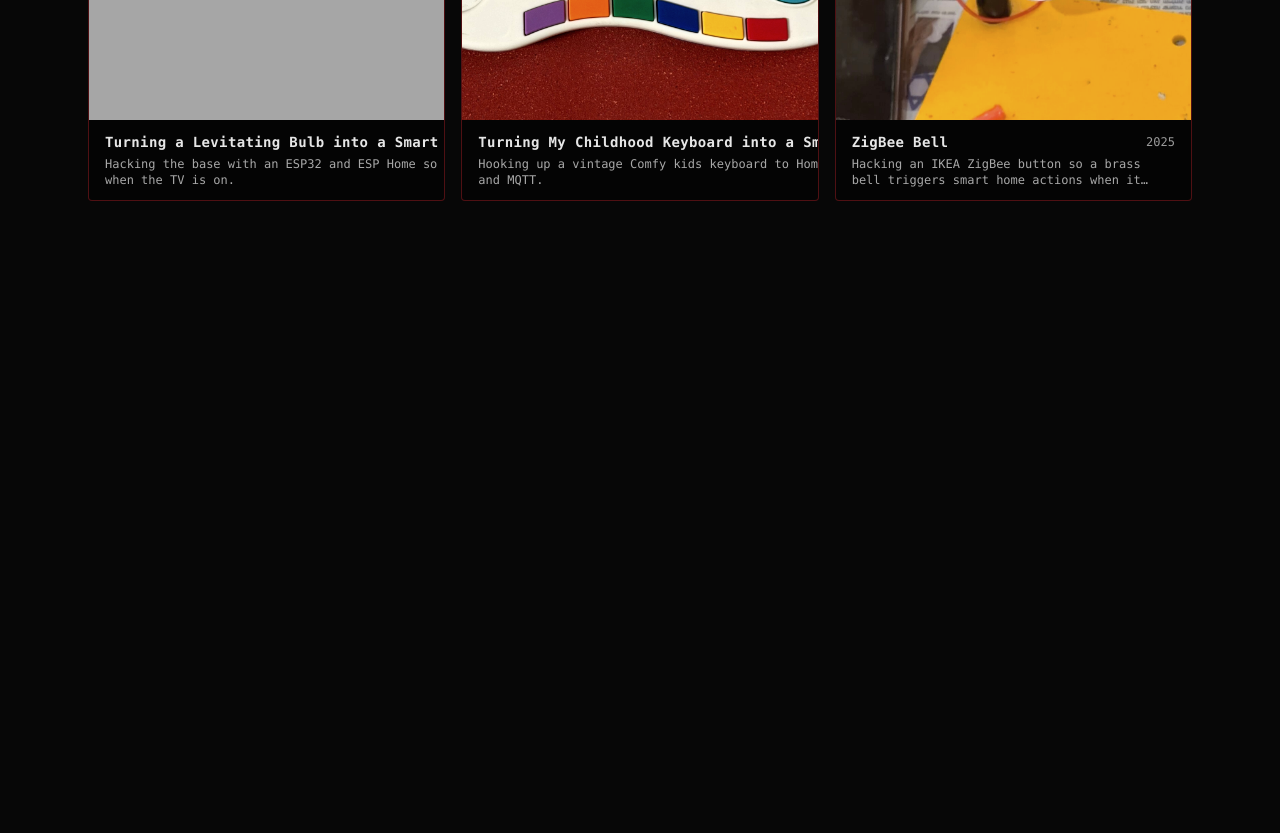
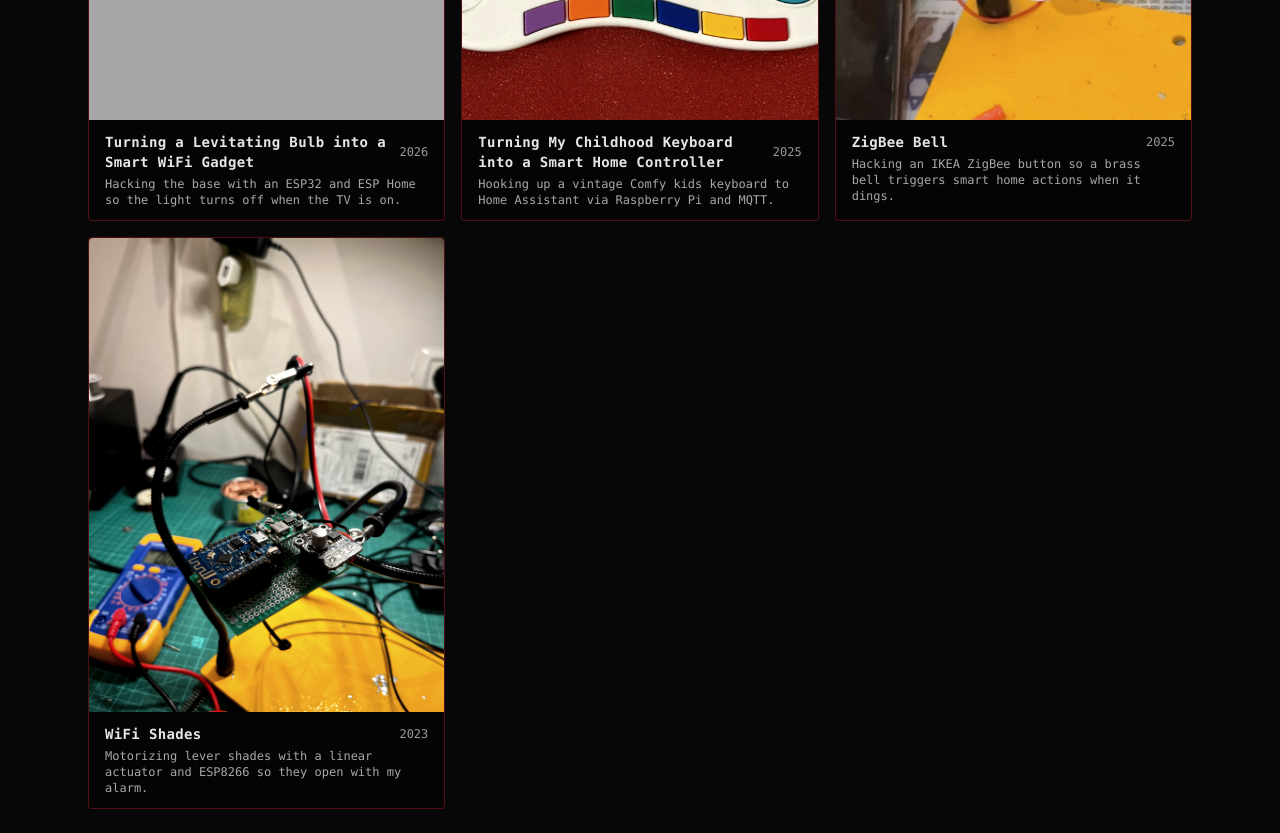
Before and after one commit to shaulbarlev/sbl-projects, a React (Vite) app: page / in a window 1280 px wide. Shown: the part 620-1453 px from the top of the page. Before the commit the page ends 845 px from the top, so only its background shows below. Built offline with nearby package versions, Linux system fonts and the light colour scheme; grey boxes are pictures that could not be loaded; a web font is replaced by a local one.

Commit message:
Refactor project media handling in ProjectModal to support multiple videos; update Project type to accommodate an array of video assets and add new 'WiFi Shades' project with detailed description and media.

```diff
--- a/src/App.tsx
+++ b/src/App.tsx
@@ -219,14 +219,17 @@ function ProjectModal({
           <div className="h-[calc(100%-52px)] min-w-0 overflow-x-hidden overflow-y-auto px-4 py-4 sm:px-5 sm:py-5">
             <div className="grid min-w-0 gap-5 lg:grid-cols-[1.2fr_0.8fr]">
               <section className="min-w-0 space-y-4">
-                {project.video ? (
-                  <div className="overflow-hidden rounded border border-red-500/40 bg-black/40">
-                    {project.video.kind === 'embed' ? (
+                {project.videos?.map((v) => (
+                  <div
+                    key={v.src}
+                    className="overflow-hidden rounded border border-red-500/40 bg-black/40"
+                  >
+                    {v.kind === 'embed' ? (
                       <div className="aspect-video w-full">
                         <iframe
                           className="h-full w-full"
-                          src={project.video.src}
-                          title={project.video.title ?? `${project.title} video`}
+                          src={v.src}
+                          title={v.title ?? `${project.title} video`}
                           allow="accelerometer; autoplay; clipboard-write; encrypted-media; gyroscope; picture-in-picture; web-share"
                           referrerPolicy="strict-origin-when-cross-origin"
                           allowFullScreen
@@ -238,15 +241,11 @@ function ProjectModal({
                         controls
                         preload="metadata"
                       >
-                        <source src={project.video.src} />
+                        <source src={v.src} />
                       </video>
                     )}
                   </div>
-                ) : (
-                  <div className="rounded border border-red-500/30 bg-black/30 p-4 text-sm text-white/70">
-                    No video yet.
-                  </div>
-                )}
+                ))}
 
                 {project.images?.length ? (
                   <ProjectGallery
@@ -408,7 +407,7 @@ function App() {
               </div>
               <div className="min-h-0 shrink-0 px-4 py-3">
                 <div className="flex items-center justify-between gap-3">
-                  <div className="truncate text-sm font-semibold tracking-wide text-white/90">
+                  <div className="min-w-0 break-words text-sm font-semibold tracking-wide text-white/90">
                     {p.title}
                   </div>
                   {p.year ? (
@@ -418,7 +417,7 @@ function App() {
                   ) : null}
                 </div>
                 {p.subtitle ? (
-                  <div className="mt-1 line-clamp-2 text-xs text-white/65">
+                  <div className="mt-1 break-words text-xs text-white/65">
                     {p.subtitle}
                   </div>
                 ) : (
--- a/src/projects.ts
+++ b/src/projects.ts
@@ -7,11 +7,11 @@ export type Project = {
   /** Thumbnail image shown in the grid */
   thumbnail: { src: string; alt: string }
   /**
-   * Video URL for the detail view.
-   * - Prefer YouTube/Vimeo embed URLs.
-   * - Or a local mp4 under /public (e.g. "/videos/demo.mp4").
+   * Videos for the detail view (any number).
+   * - Prefer YouTube/Vimeo embed URLs (kind: 'embed').
+   * - Or local files under /public (kind: 'file', e.g. mp4).
    */
-  video?: { kind: 'embed' | 'file'; src: string; title?: string }
+  videos?: Array<{ kind: 'embed' | 'file'; src: string; title?: string }>
   /** Additional images for the detail view */
   images?: Array<{ src: string; alt: string }>
   /** Long-form description (supports simple line breaks) */
@@ -30,11 +30,9 @@ export const PROJECTS: Project[] = [
       src: '/bulb/IMG_8898.jpg',
       alt: 'Levitating bulb project',
     },
-    video: {
-      kind: 'file',
-      src: '/bulb/3BAAFDA7-5638-4767-AB94-CEA05092F11D.mp4',
-      title: 'Levitating bulb smart WiFi gadget',
-    },
+    videos: [
+      { kind: 'file', src: '/bulb/3BAAFDA7-5638-4767-AB94-CEA05092F11D.mp4', title: 'Levitating bulb smart WiFi gadget' },
+    ],
     images: [
       { src: '/bulb/IMG_8898.jpg', alt: 'Levitating bulb' },
       { src: '/bulb/IMG_6163.jpg', alt: 'Bulb base and wiring' },
@@ -81,11 +79,9 @@ I'm thinking about making the capacitive touch button usable again by routing it
       src: '/comfy/IMG_6170.jpg',
       alt: 'Comfy keyboard',
     },
-    video: {
-      kind: 'file',
-      src: '/comfy/IMG_9080.MOV',
-      title: 'Comfy keyboard smart home controller',
-    },
+    videos: [
+      { kind: 'file', src: '/comfy/IMG_9080.MOV', title: 'Comfy keyboard smart home controller' },
+    ],
     images: [{ src: '/comfy/IMG_6170.jpg', alt: 'Comfy keyboard' }],
     description:
       `## The Idea
@@ -129,11 +125,9 @@ I coded it up in Python and made a small proof of concept, and you can see it in
       src: '/bell/Screenshot%202026-03-08%20at%200.53.02.jpg',
       alt: 'ZigBee bell',
     },
-    video: {
-      kind: 'file',
-      src: '/bell/IMG_4696.MOV',
-      title: 'ZigBee bell',
-    },
+    videos: [
+      { kind: 'file', src: '/bell/IMG_4696.MOV', title: 'ZigBee bell' },
+    ],
     images: [
       { src: '/bell/Screenshot%202026-03-08%20at%200.53.02.jpg', alt: 'ZigBee bell' },
     ],
@@ -150,4 +144,33 @@ Because the bell is made from brass, it is conductive enough, and it just worked
 
 The only problem was that the bell became a sort of antenna and was way too sensitive, so just waving my hands around it triggered the button too, which was a problem that I still need to address using a pull-down resistor, probably.`,
   },
+  {
+    id: 'wifi-shades',
+    title: 'WiFi Shades',
+    subtitle: 'Motorizing lever shades with a linear actuator and ESP8266 so they open with my alarm.',
+    year: '2023',
+    tags: ['esp8266', 'home-automation', 'diy', '3d-printing'],
+    thumbnail: {
+      src: '/electric%20shades/IMG_7392.jpg',
+      alt: 'WiFi motorized shades',
+    },
+    videos: [
+      { kind: 'file', src: '/electric%20shades/AE817EB0-346B-44F5-B551-508E4ABA1E91.mp4', title: 'WiFi shades' },
+      { kind: 'file', src: '/electric%20shades/IMG_7032.mp4', title: 'WiFi shades' },
+    ],
+    images: [
+      { src: '/electric%20shades/IMG_7392.jpg', alt: 'WiFi shades' },
+      { src: '/electric%20shades/IMG_9192.jpg', alt: 'Shades detail' },
+    ],
+    description:
+      `I used to live in a room which had lever shades, and I wanted them to open automatically with my alarm. The first step was to find a way to motorize them. I found a small linear actuator that had enough range and was small enough to fit inside the aluminum casing of the window.
+
+## Hardware
+
+With a bit of help from my dad, we drilled a hole into the lever of the shade. I also 3D-printed a small part to help fit the lever into the tip of the linear actuator.
+
+## Electronics
+
+In terms of electronics, it was pretty straightforward: I used a buck converter, an H-bridge to control the actuator's direction, and an ESP8266 for Wi-Fi connectivity and control.`,
+  },
 ]
```
